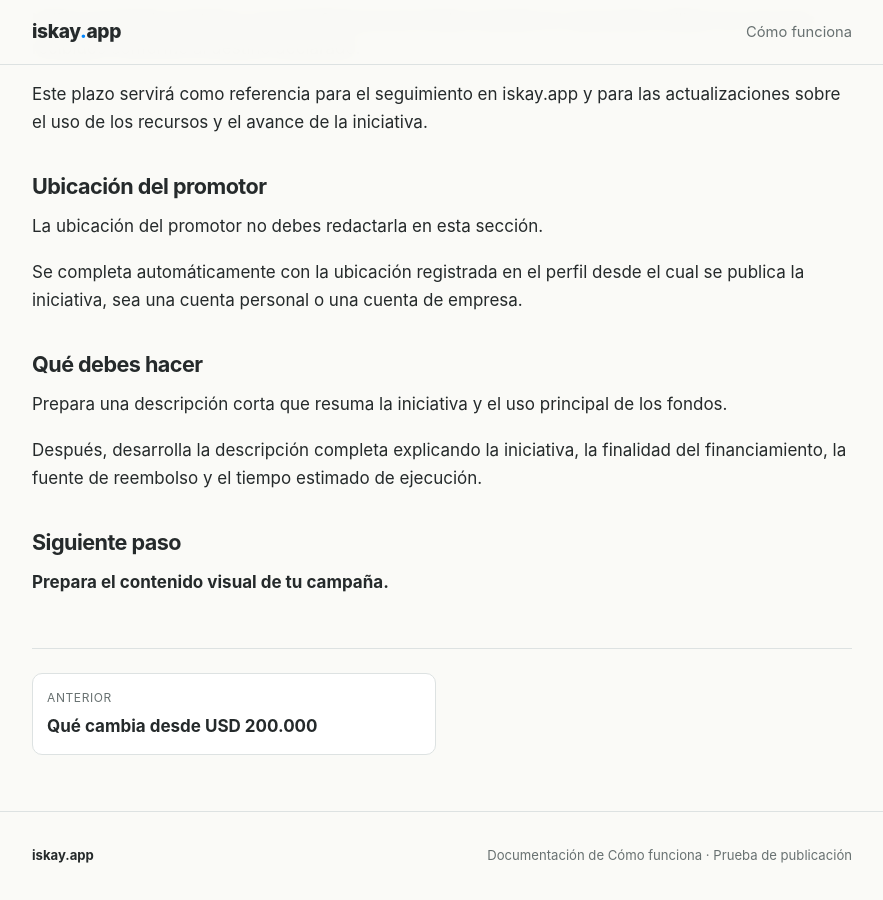
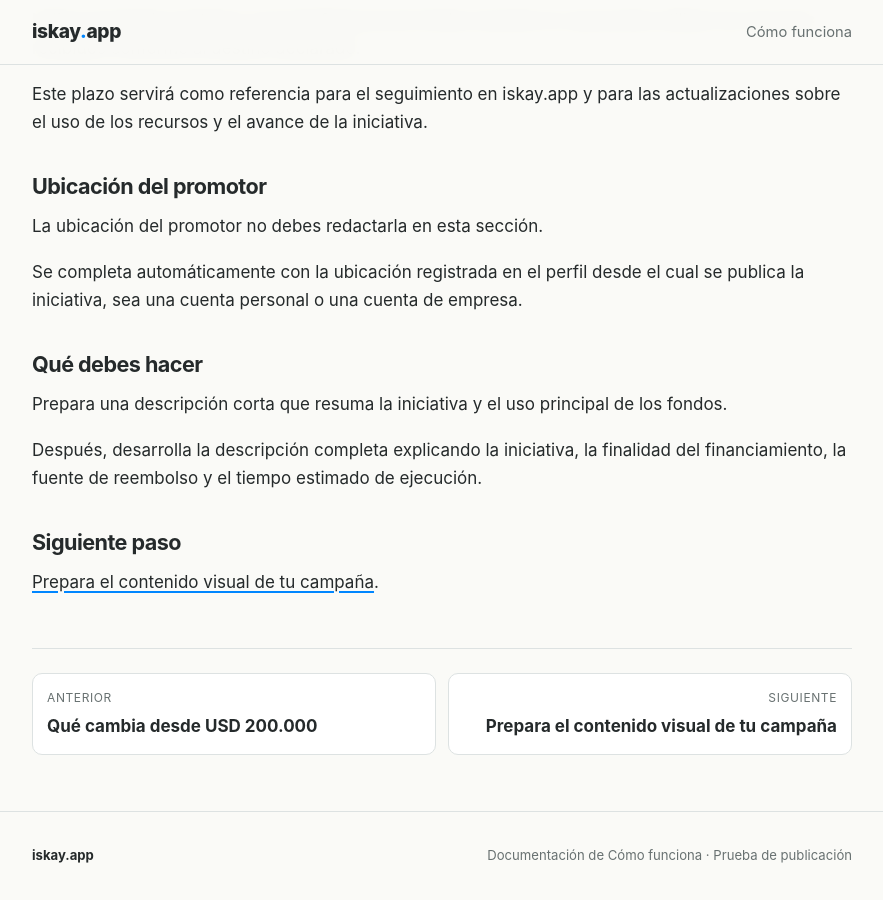
Before and after one commit to iskayApp/como-funciona, a Jekyll site: the page built from ideas/financiamiento-reembolsable/promotores/04-construye-y-publica-tu-campana/19-prepara-la-descripcion-de-tu-iniciativa.md, in a window 1280 px wide and 900 px high, scrolled down 1374 px. Shown: the whole window, without its empty margins (198-1081 px from the left). Built offline with Jekyll 4.4.1, drawn with Linux system fonts in a browser that asks for light colours; some of the changed lines change nothing that is shown.

Commit message:
docs: enlazar ficha 19 con ficha 20

```diff
--- a/ideas/financiamiento-reembolsable/promotores/04-construye-y-publica-tu-campana/19-prepara-la-descripcion-de-tu-iniciativa.md
+++ b/ideas/financiamiento-reembolsable/promotores/04-construye-y-publica-tu-campana/19-prepara-la-descripcion-de-tu-iniciativa.md
@@ -14,6 +14,8 @@
 reviewed: "2026-11-01"
 prev_url: /financiamiento-reembolsable/promotores/prepara-la-revision-profesional/que-cambia-desde-usd-200000/
 prev_title: "Qué cambia desde USD 200.000"
+next_url: /financiamiento-reembolsable/promotores/construye-y-publica-tu-campana/prepara-el-contenido-visual-de-tu-campana/
+next_title: "Prepara el contenido visual de tu campaña"
 ---
 
 # Prepara la descripción de tu iniciativa
@@ -75,4 +77,4 @@
 
 ## Siguiente paso
 
-**Prepara el contenido visual de tu campaña.**
+[Prepara el contenido visual de tu campaña]({{ '/financiamiento-reembolsable/promotores/construye-y-publica-tu-campana/prepara-el-contenido-visual-de-tu-campana/' | relative_url }}).
```
